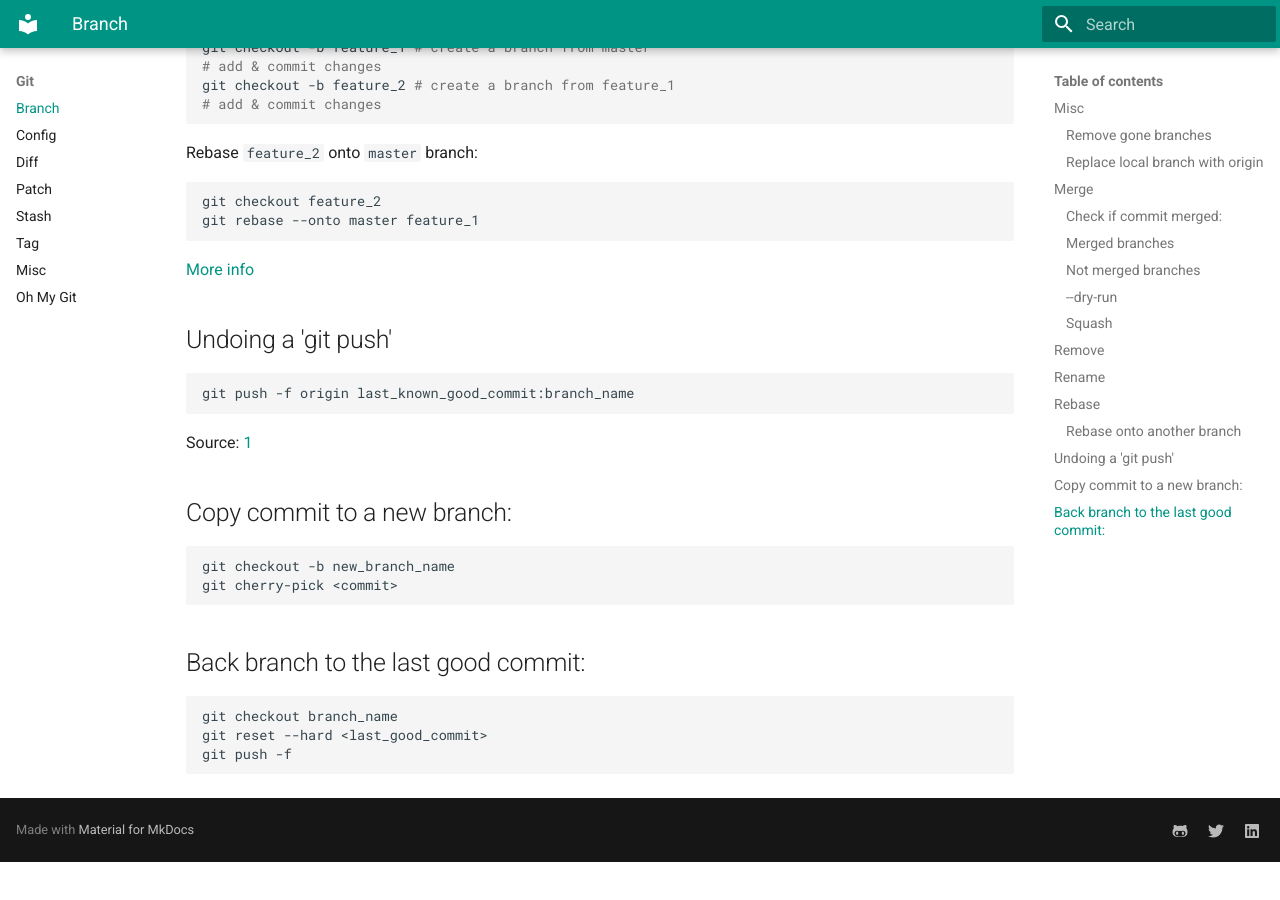
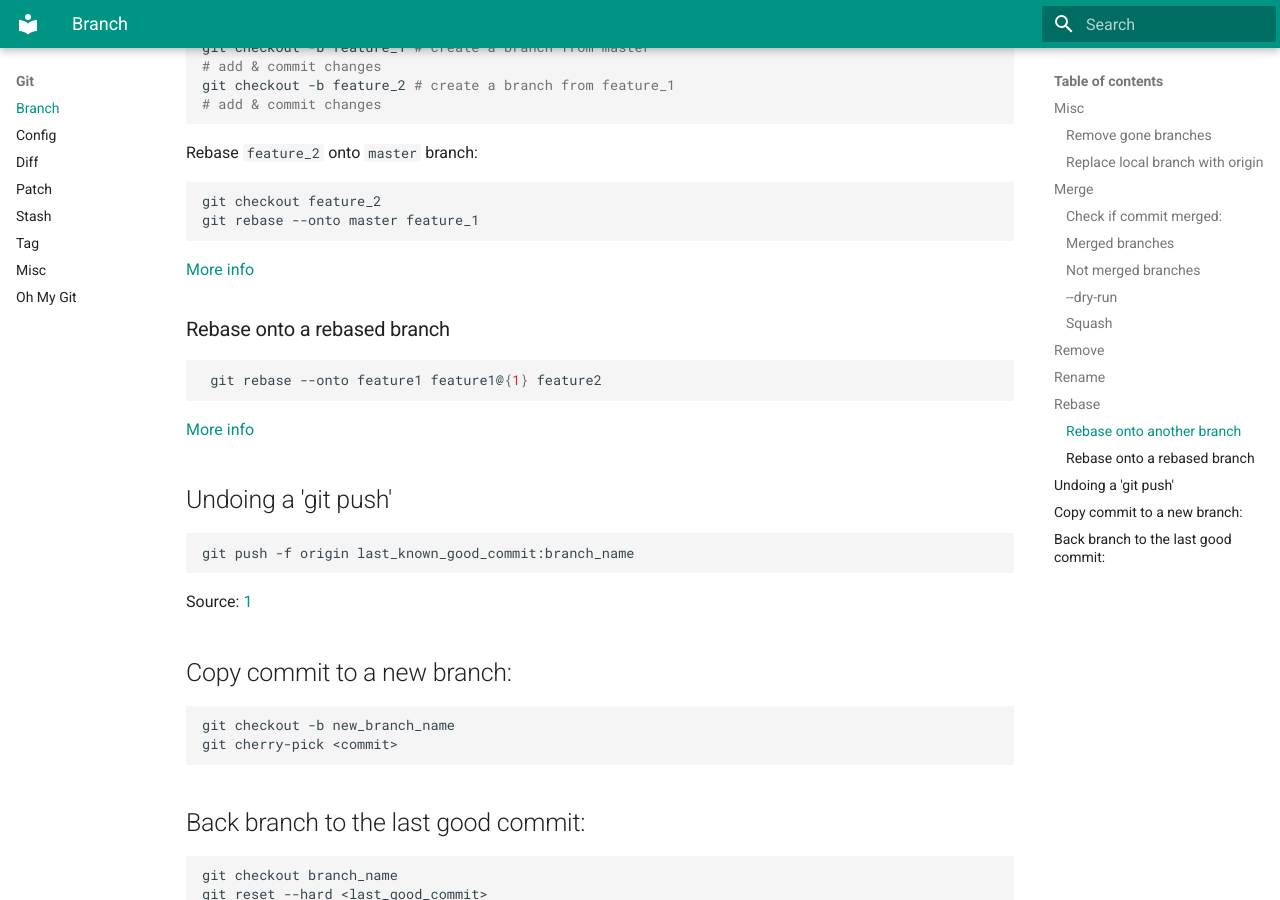
Before and after one commit to yutv/kb, an MkDocs documentation site: the page built from docs/git/branch.md, in a window 1280 px wide and 900 px high, scrolled down 2206 px. Built offline with MkDocs 1.6.1 and Material for MkDocs 9.7.7, drawn with Linux system fonts in a browser that asks for light colours; before the commit the page ends 3068 px from its top, so only the background shows below that.

Commit message:
git-rebase

````diff
--- a/docs/git/branch.md
+++ b/docs/git/branch.md
@@ -92,6 +92,12 @@ git rebase --onto master feature_1
 ```
 [More info](https://git-scm.com/book/en/v2/Git-Branching-Rebasing#_more_interesting_rebases)
 
+### Rebase onto a rebased branch
+```bash
+ git rebase --onto feature1 feature1@{1} feature2
+```
+[More info](https://stackoverflow.com/questions/31881885/how-to-rebase-a-branch-off-a-rebased-branch#answer-53928753)
+
 ## Undoing a 'git push'
 ```bash
 git push -f origin last_known_good_commit:branch_name
````
Also changed, not shown: docs/magento-2/misc.md (+2 -2 lines).
